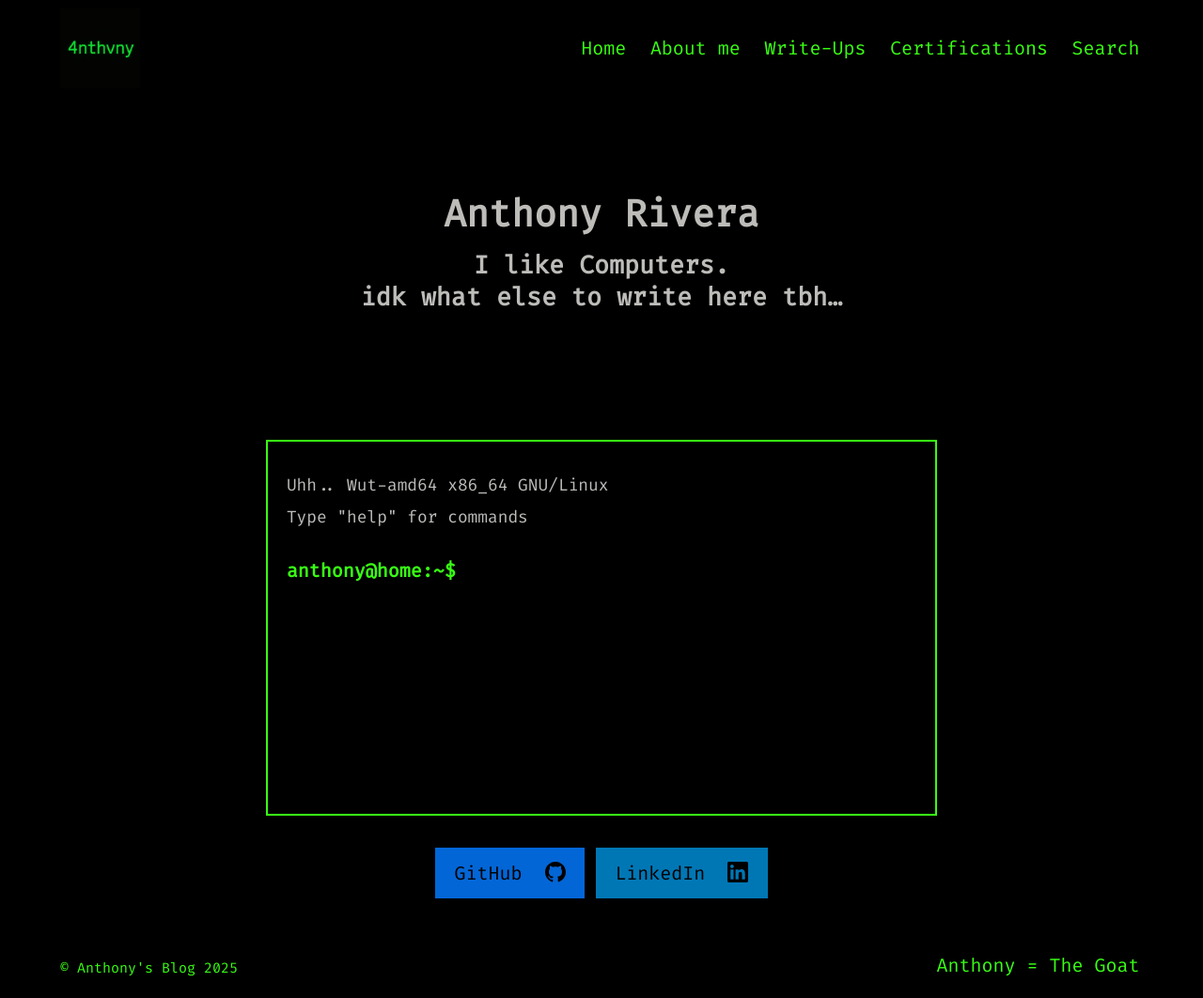
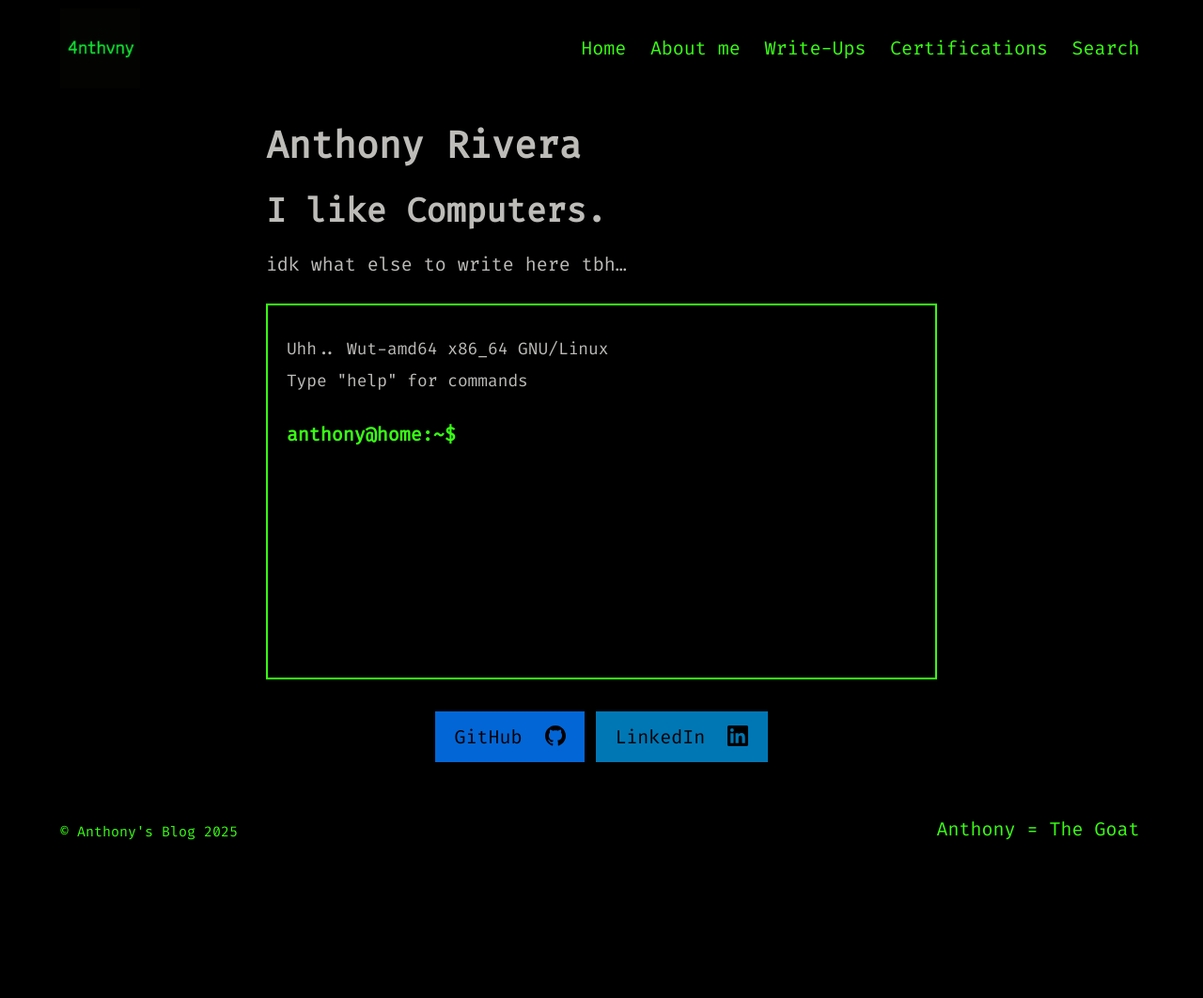
Before and after one commit to 4nthvny/4nthvny.github.io, a Jekyll site: the page built from index.md, in a window 1280 px wide. Shown: the whole page at 94% size. Built offline with Jekyll 4.4.1, drawn with Linux system fonts in a browser that asks for light colours; after the commit the page ends 917 px from its top, so only the background shows below that.

Commit message:
Update index.md

```diff
--- a/index.md
+++ b/index.md
@@ -2,15 +2,15 @@
 layout: page
 title: ""
 permalink: /
-feature_text: |-
-  # Anthony Rivera
-  #### I like Computers.
+---
+<div class="hero-tight">
+  <h1>Anthony Rivera</h1>
+  <h2>I like Computers.</h2>
+  <p>idk what else to write here tbh…</p>
 
-  #### idk what else to write here tbh...
----
+  <div id="terminal" aria-label="web terminal"></div>
+</div>
 <!-- START: Web Terminal -->
-<div id="terminal" aria-label="web terminal"></div>
-
 <style>
 #terminal {
   background: #000;
```
